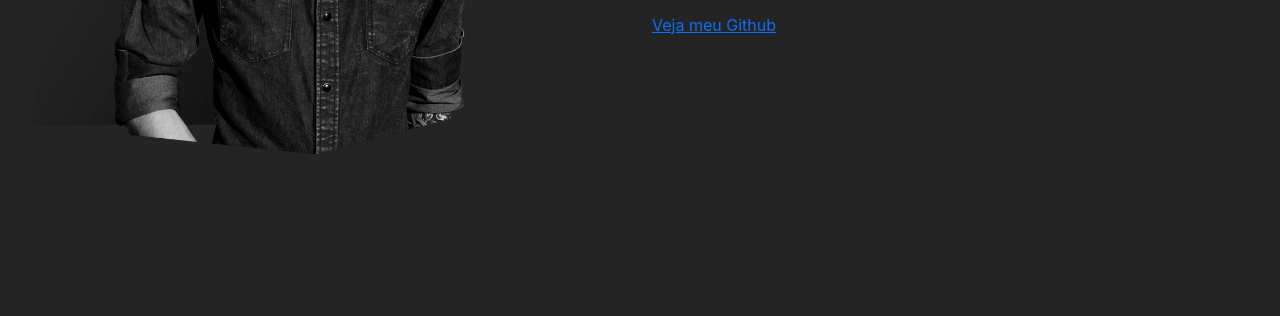
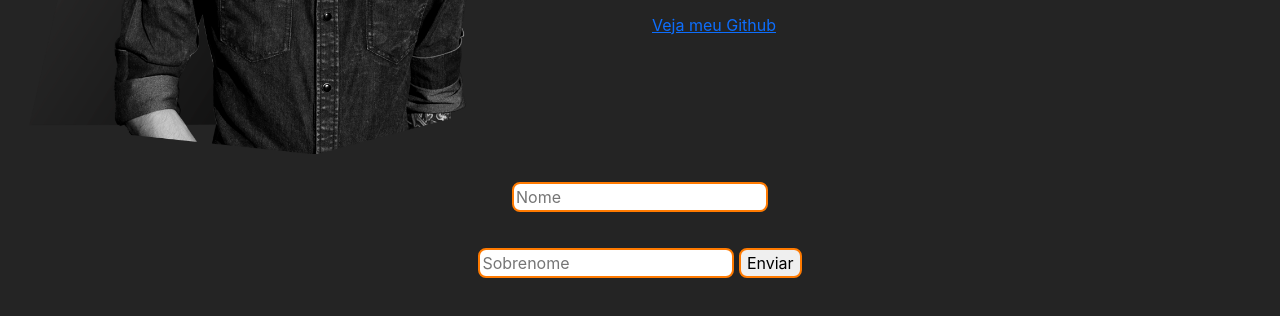
Before and after one commit to AndreFilho43/-AS--Data-Engineering, a plain HTML site: page index.html in a window 1280 px wide. Shown: the part 466-782 px from the top of the page. Drawn offline with nearby package versions, Linux system fonts and the light colour scheme.

Commit message:
Update index.html

```diff
--- a/index.html
+++ b/index.html
@@ -15,7 +15,6 @@
         <span class="navbar-toggler-icon"></span>
       </button>
       <div class="collapse navbar-collapse" id="navbarNav">
-        <!-- Adicione a classe ml-auto aqui -->
         <ul class="navbar-nav ms-auto">
           <li class="nav-item active">
             <a class="nav-link rig" href="#inicio">Início</span></a>
@@ -46,7 +45,7 @@
     </div>
   </section>
 
-  <!-- <section class="container-fluid text-center" id="contato">
+  <section class="container-fluid text-center" id="contato">
     <form method="get" action="/js/main.js">
       <fieldset>
         <input type="text" id="nome" placeholder="Nome" required><br><br>
@@ -54,7 +53,7 @@
         <input class="envio" id="envio-formulario" type="button" value="Enviar" onclick="Soma();">
       </fieldset>
     </form>
-  </section> -->
+  </section>
 
   <footer>
 
```
